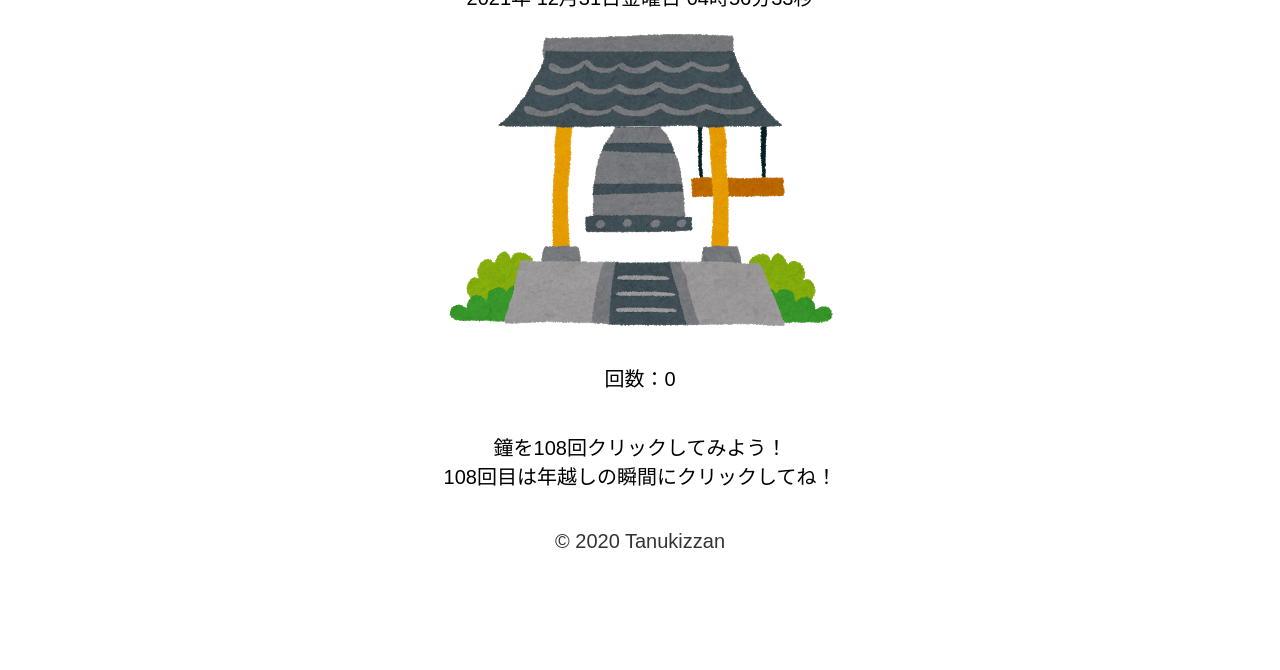
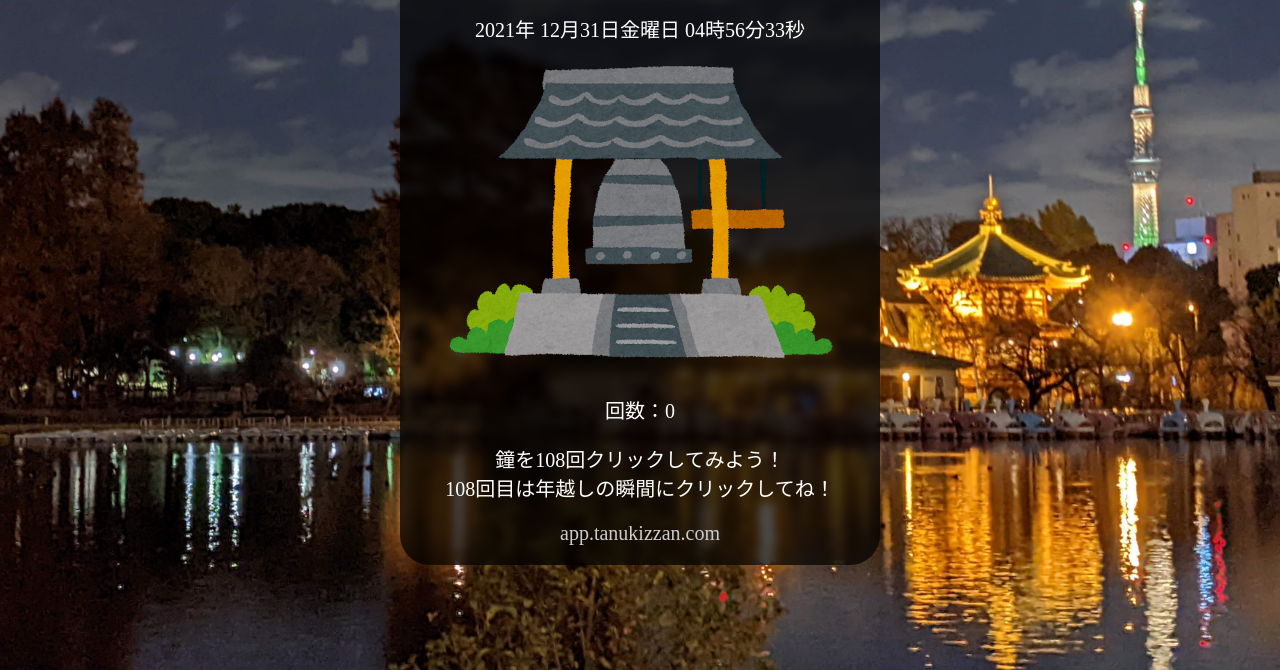
Before and after one commit to tanukizzan/joya, a plain HTML site: page index.html in a window 1280 px wide. Shown: the part 130-800 px from the top of the page. Drawn offline with Linux system fonts and the light colour scheme; a web font is replaced by a local one.

Commit message:
デザインリニューアル
背景画像とフォントを変更

```diff
--- a/index.html
+++ b/index.html
@@ -1,5 +1,6 @@
 <!DOCTYPE html>
 <html lang="ja">
+
 <head>
   <meta charset="UTF-8">
   <meta name="viewport" content="width=device-width, initial-scale=1.0">
@@ -11,7 +12,9 @@
   <title>除夜の鐘</title>
   <link rel="stylesheet" href="./style.css">
 </head>
+
 <body>
+  <main>
     <h1>除夜の鐘</h1>
     <p id="time">時刻が表示されます</p>
     <div class="img-area">
@@ -21,7 +24,9 @@
     </div>
     <p>回数：<span id="count">0</span></p>
     <p id="result">鐘を108回クリックしてみよう！<br>108回目は年越しの瞬間にクリックしてね！</p>
-  <p><a href="https://app.tanukizzan.com">&copy; 2020 Tanukizzan</a></p>
+    <p><a href="https://app.tanukizzan.com">app.tanukizzan.com</a></p>
     <script src="./script.js"></script>
+  </main>
 </body>
+
 </html>
--- a/style.css
+++ b/style.css
@@ -1,10 +1,40 @@
+@import url('https://fonts.googleapis.com/css2?family=Yuji+Syuku&display=swap');
+
+html {
+  min-height: 100%;
+}
+
 body {
   display: flex;
   flex-flow: column;
   font-size: 20px;
   margin: auto;
   text-align: center;
-  font-family: sans-serif;
+  background-color: #000;
+  background-image: url('./media/background.jpg');
+  background-position: center;
+  background-size: cover;
+  color: #fff;
+  font-family: 'Yuji Syuku', serif;
+  min-height: 100vh;
+  min-height: -webkit-fill-available;
+  table-layout: fixed;
+  user-select: none;
+}
+
+*, *:before, *:after {
+  -webkit-box-sizing: border-box;
+  box-sizing: border-box;
+}
+
+main {
+  display: block;
+  background: rgba(0, 0, 0, 0.7);
+  backdrop-filter: blur(5px);
+  width: 90%;
+  max-width: 30rem;
+  margin: 2rem auto;
+  border-radius: 30px;
 }
 
 #time {margin: 0 auto 1rem auto;}
@@ -39,5 +69,5 @@ body {
   100% {transform: rotateZ(0deg)}
 }
 
-a {text-decoration: none; color: #333;}
-a:hover {text-decoration: underline;}
+a {text-decoration: none; color: #cccccc;}
+a:hover {text-decoration: underline; color: #ffffff;}
```
Also changed, not shown: media/background.jpg (added), 1 other file. Lines whose indentation alone changed are shown as unchanged.
